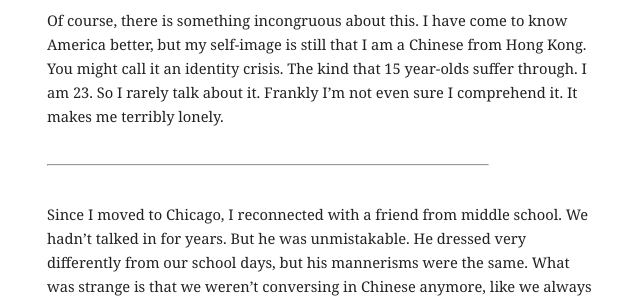
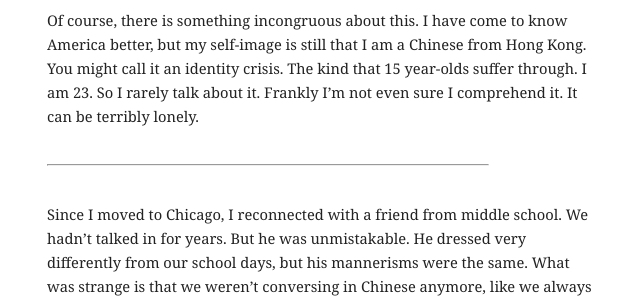
Before and after one commit to mbwong/mbwong.github.com, a Jekyll site: the page built from _posts/2013-07-14-home.md, in a window 1280 px wide and 900 px high, scrolled down 1388 px. Shown: the part 250-550 px from the top of the window, without its empty margins (303-943 px from the left). Built offline with Jekyll 4.4.1, drawn with Linux system fonts in a browser that asks for light colours.

Commit message:
Update 2013-07-14-home.md

```diff
--- a/_posts/2013-07-14-home.md
+++ b/_posts/2013-07-14-home.md
@@ -28,7 +28,7 @@ As my knowledge of the West waxed, my knowledge of home and China also waned. No
 
 [osnos]: http://www.newyorker.com/online/blogs/evanosnos
 
-Of course, there is something incongruous about this. I have come to know America better, but my self-image is still that I am a Chinese from Hong Kong. You might call it an identity crisis. The kind that 15 year-olds suffer through. I am 23. So I rarely talk about it. Frankly I'm not even sure I comprehend it. It makes me terribly lonely.
+Of course, there is something incongruous about this. I have come to know America better, but my self-image is still that I am a Chinese from Hong Kong. You might call it an identity crisis. The kind that 15 year-olds suffer through. I am 23. So I rarely talk about it. Frankly I'm not even sure I comprehend it. It can be terribly lonely.
 
 -----------------------------
 
```
